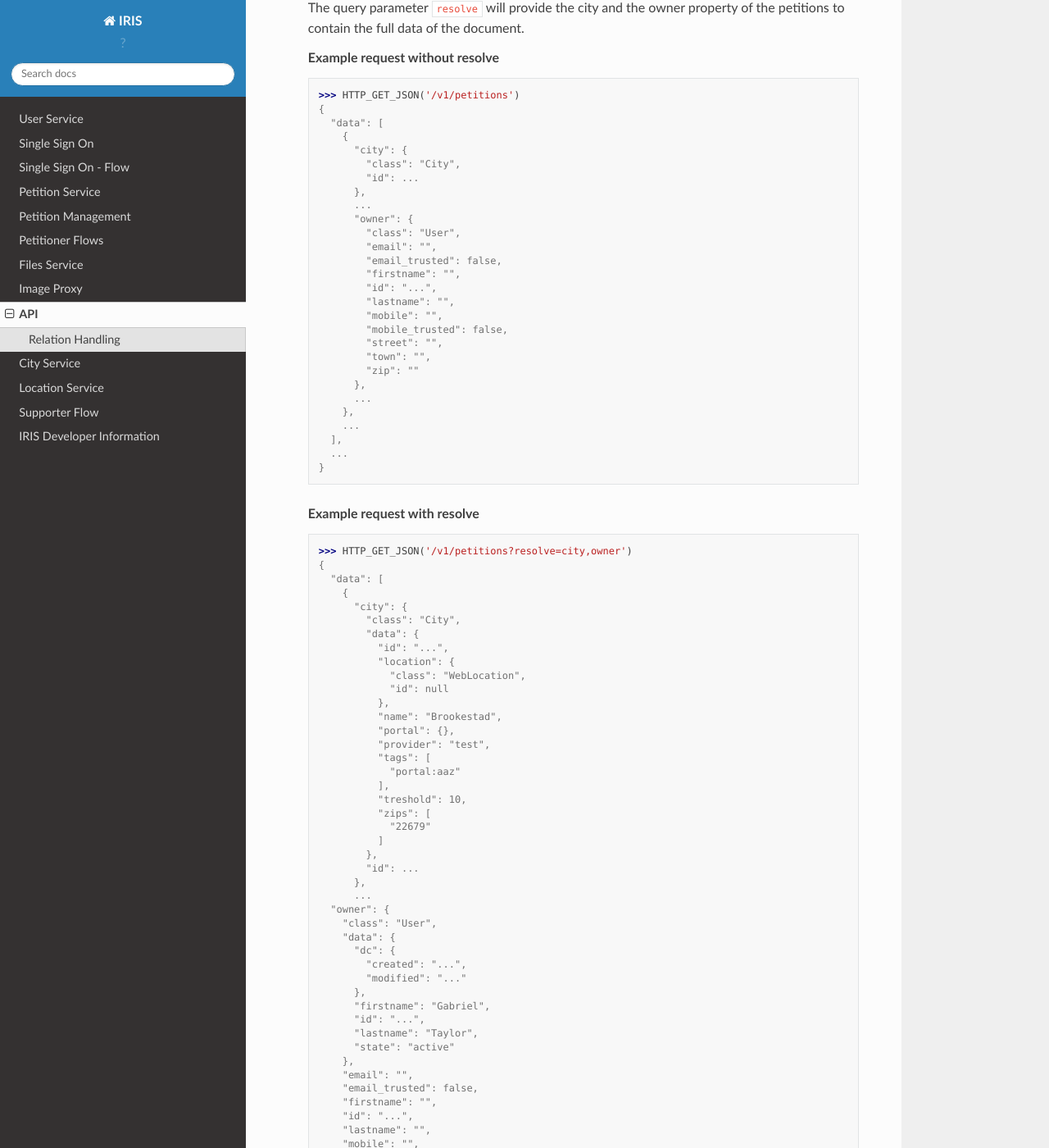
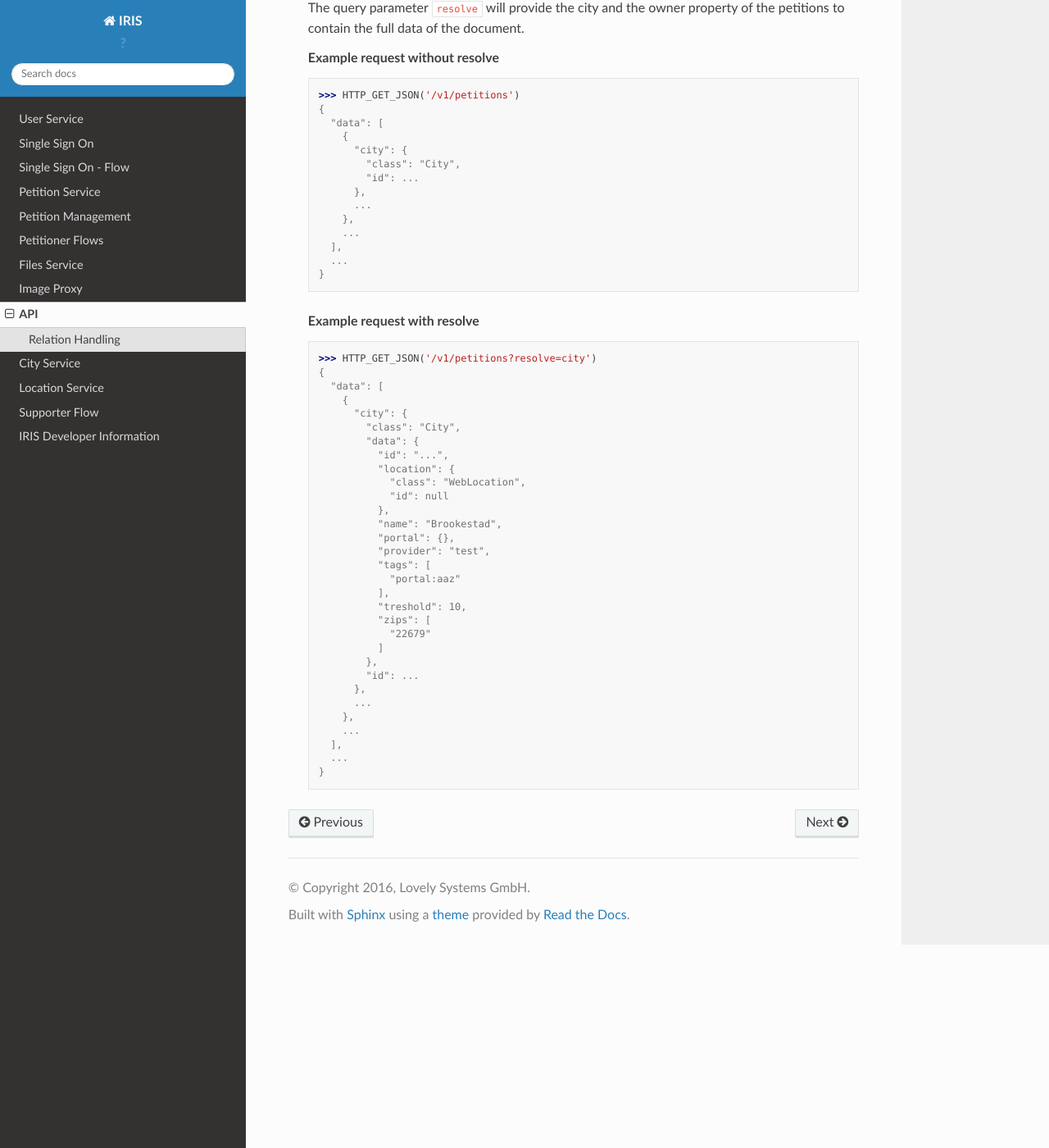
Before and after one commit to iris-dni/iris-service, a Sphinx documentation site: the page built from docs/api.rst, in a window 1280 px wide and 1400 px high, scrolled down 603 px. Shown: the whole window at 82% size. Built offline with Sphinx 7.4.7 and the Read the Docs theme 2.0.0, drawn with Linux system fonts in a browser that asks for light colours; some of the changed text lies outside the part shown.

Commit message:
petition extender

```diff
--- a/CHANGES.rst
+++ b/CHANGES.rst
@@ -4,6 +4,9 @@ Changes For IRIS Service
 
 unreleased
 ==========
+
+ - added general petition extender to remove private data from the owner
+   relation.
 
 2016/11/07 0.3.1
 ================
--- a/docs/api.rst
+++ b/docs/api.rst
@@ -47,20 +47,6 @@ Relations are always represented as an object.
                 "id": ...
               },
               ...
-              "owner": {
-                "class": "User",
-                "email": "",
-                "email_trusted": false,
-                "firstname": "",
-                "id": "...",
-                "lastname": "",
-                "mobile": "",
-                "mobile_trusted": false,
-                "street": "",
-                "town": "",
-                "zip": ""
-              },
-              ...
             },
             ...
           ],
@@ -71,7 +57,7 @@ Relations are always represented as an object.
 
     .. sourcecode:: python
 
-        >>> HTTP_GET_JSON('/v1/petitions?resolve=city,owner')
+        >>> HTTP_GET_JSON('/v1/petitions?resolve=city')
         {
           "data": [
             {
@@ -97,30 +83,6 @@ Relations are always represented as an object.
                 "id": ...
               },
               ...
-          "owner": {
-            "class": "User",
-            "data": {
-              "dc": {
-                "created": "...",
-                "modified": "..."
-              },
-              "firstname": "Gabriel",
-              "id": "...",
-              "lastname": "Taylor",
-              "state": "active"
-            },
-            "email": "",
-            "email_trusted": false,
-            "firstname": "",
-            "id": "...",
-            "lastname": "",
-            "mobile": "",
-            "mobile_trusted": false,
-            "street": "",
-            "town": "",
-            "zip": ""
-          },
-              ...
             },
             ...
           ],
```
Also changed, not shown: other parts of docs/api.rst (+1 -1 lines), iris/service/content/petition/service.rst (+34 -10 lines), 2 other files.
